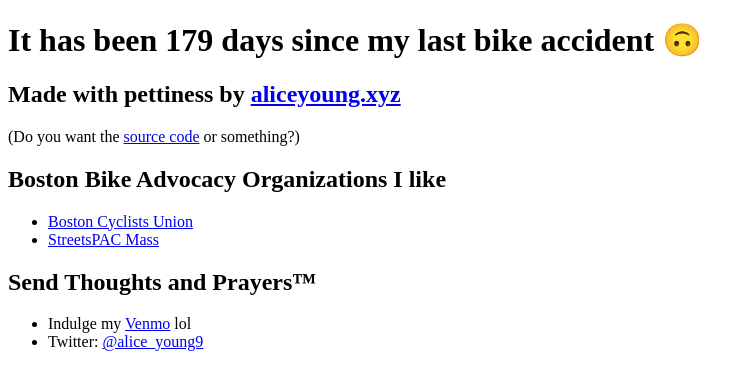
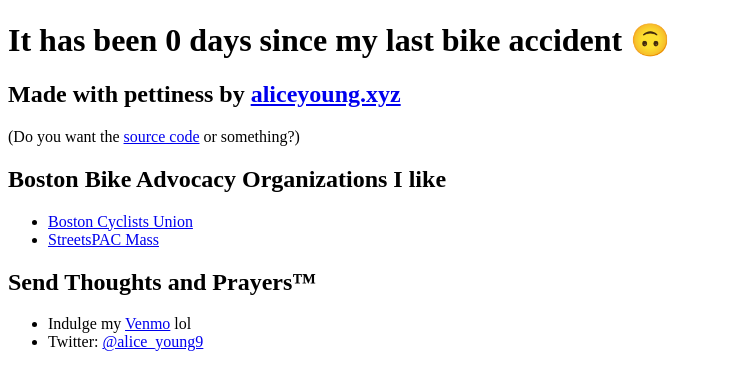
Before and after one commit to aceyoung9/bike-accident-counter-site, a Gatsby site: page / in a window 1280 px wide. Shown: the whole page, without its empty margins (0-755 px from the left). Built offline with nearby package versions, Linux system fonts and the light colour scheme; Gatsby itself is replaced by a stand-in of ours.

Commit message:
I am not a smart person.

```diff
--- a/src/pages/index.js
+++ b/src/pages/index.js
@@ -2,7 +2,7 @@
 import Link from 'gatsby-link'
 
 const _calcDate = () => {
-  const lastAccident = new Date(2017, 9, 27, 15);
+  const lastAccident = new Date(2018, 3, 24, 13);
   const today = new Date();
 
   return Math.floor( (today - lastAccident) / (1000 * 60 * 60 *24));
@@ -30,7 +30,6 @@
         </ul>
       </div>
     </div>
-
   </footer>
 )
 
```
